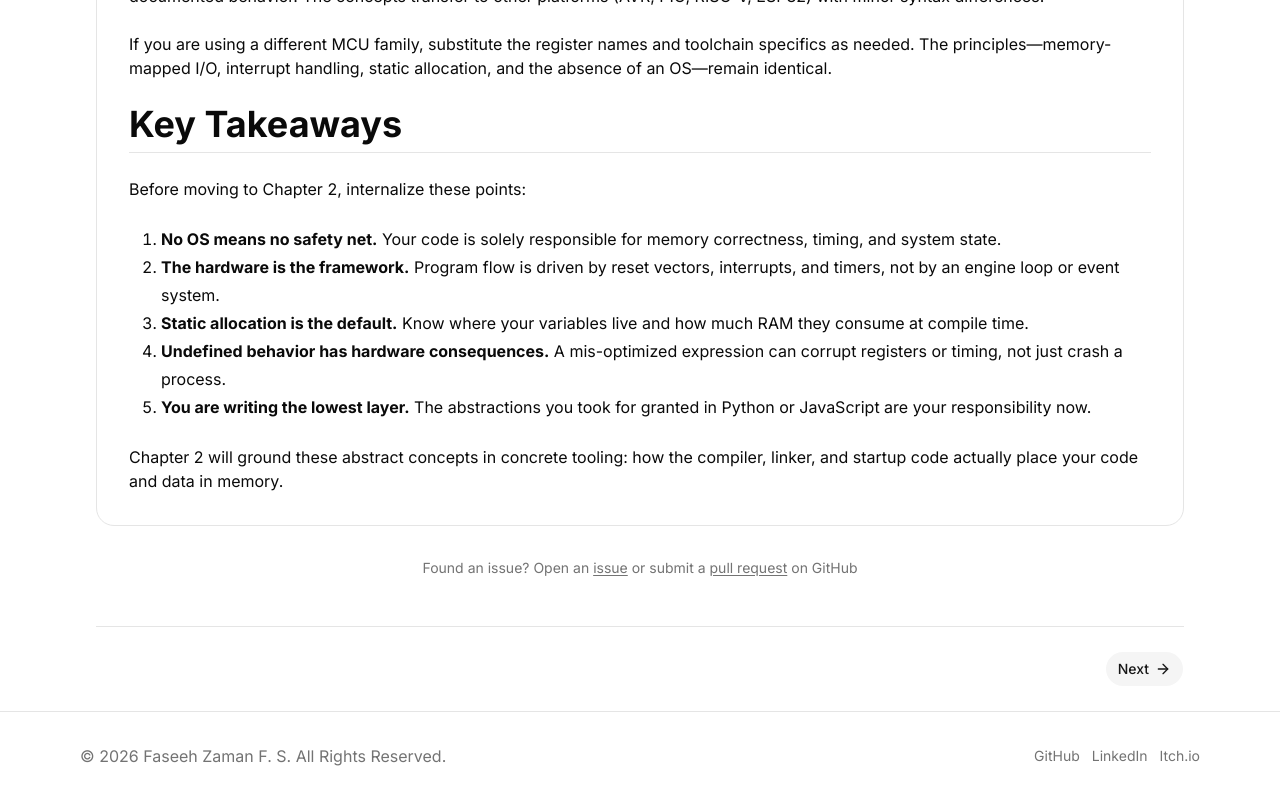
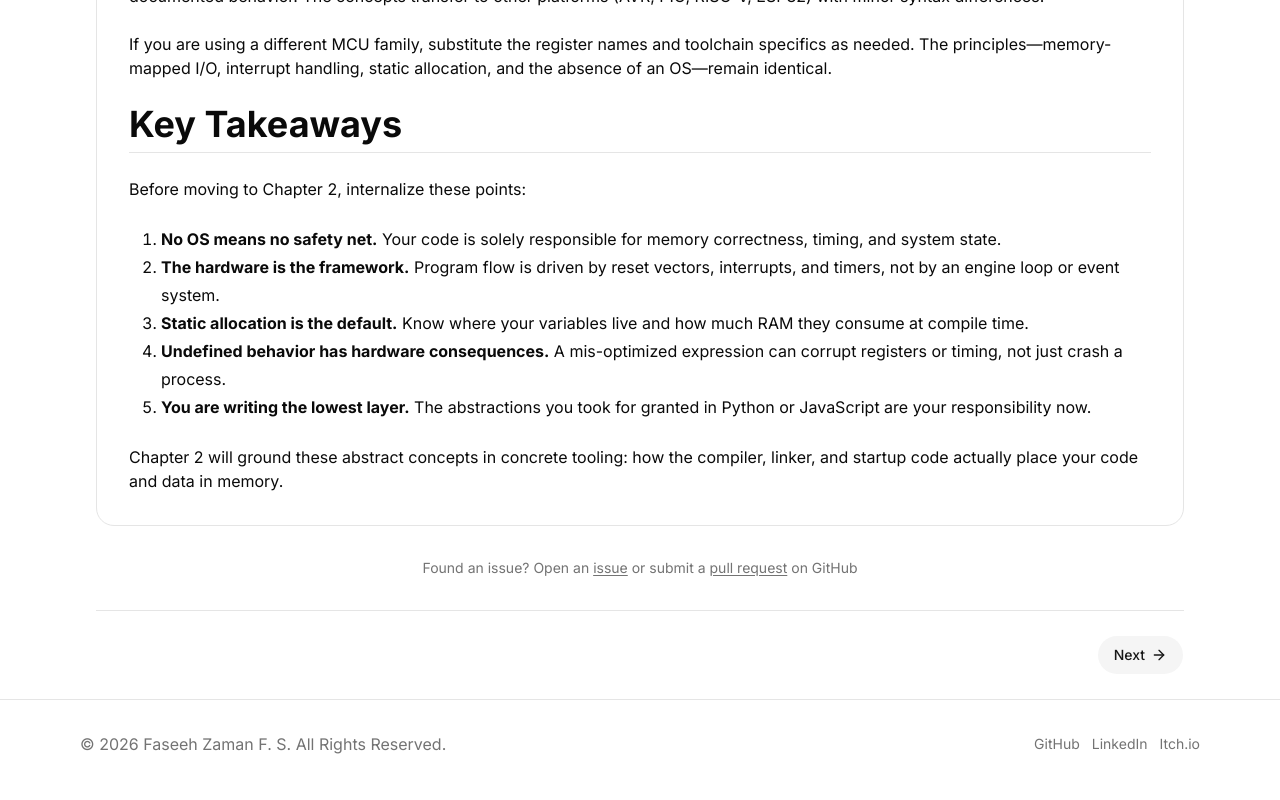
Before and after one commit to effessdev/effessdev.github.io, a Next.js app: page /courses/embedded-c/01 in a window 1280 px wide. Shown: the part 3572-4372 px from the top of the page. Built offline with nearby package versions, Linux system fonts and the light colour scheme.

Commit message:
use large buttons for prev and next

```diff
--- a/src/app/courses/[courseId]/[chapter]/page.tsx
+++ b/src/app/courses/[courseId]/[chapter]/page.tsx
@@ -48,10 +48,10 @@ export default async function ChapterPage({
 
       <PostComponent post={chapter} />
 
-      <nav className="flex gap-2 justify-between mt-12 pt-6 border-t">
+      <nav className="flex gap-2 justify-between mt-8 pt-6 border-t">
         {prev ? (
           <Link
-            className={buttonVariants({ variant: "secondary" })}
+            className={buttonVariants({ variant: "secondary", size: "lg" })}
             href={`/courses/${courseId}/${prev.id}`}
           >
             <ArrowLeft /> Prev
@@ -61,7 +61,7 @@ export default async function ChapterPage({
         )}
         {next ? (
           <Link
-            className={buttonVariants({ variant: "secondary" })}
+            className={buttonVariants({ variant: "secondary", size: "lg" })}
             href={`/courses/${courseId}/${next.id}`}
           >
             Next
```
